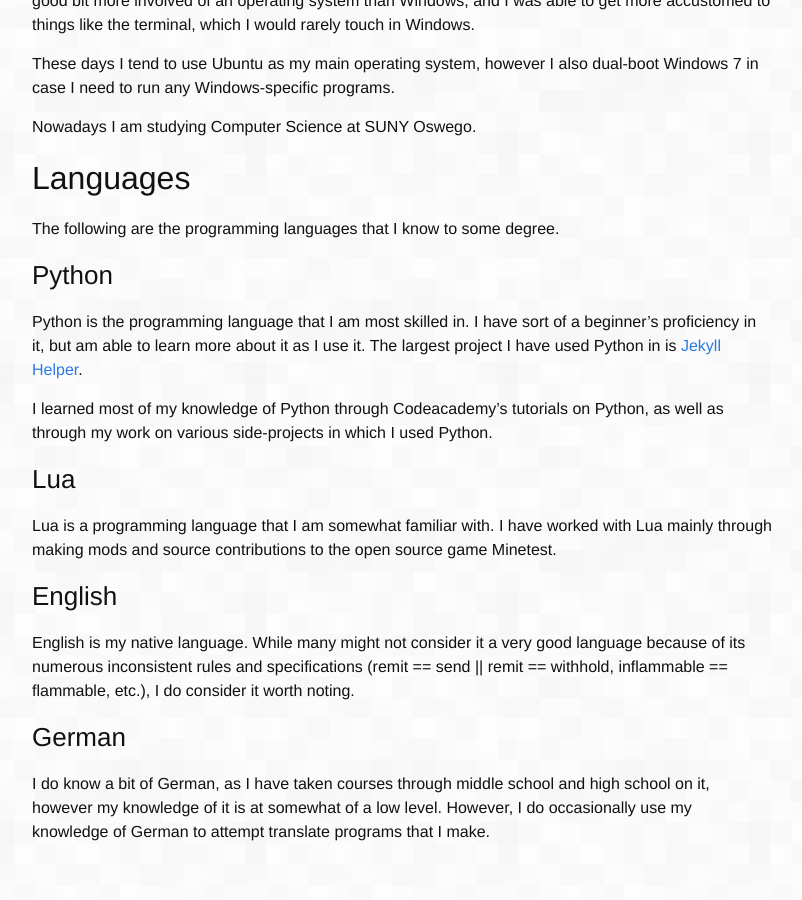
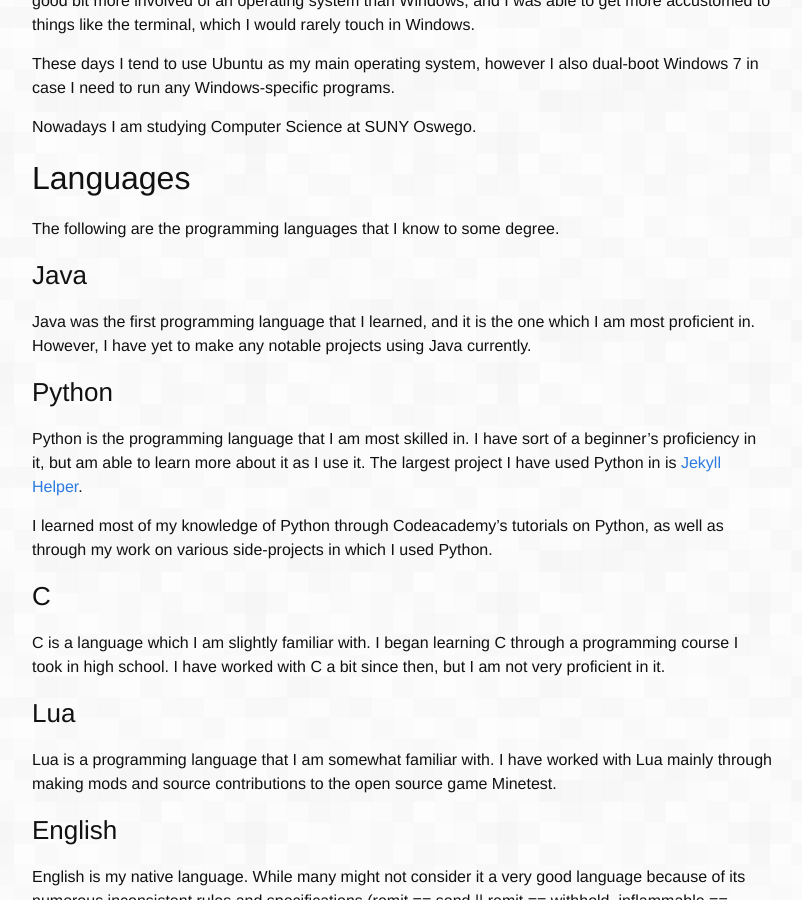
Before and after one commit to ExcaliburZero/christopher-randall-wells.divshot.io, a Jekyll site: the page built from about.md, in a window 1280 px wide and 900 px high, scrolled down 682 px. Shown: the whole window, without its empty margins (238-1040 px from the left). Built offline with Jekyll 4.4.1, drawn with Linux system fonts in a browser that asks for light colours.

Commit message:
Added information on Java and C to about page
Added some information on my knowledge of Java and C to the Languages section of the About page.

Closes #44

```diff
--- a/about.md
+++ b/about.md
@@ -28,10 +28,16 @@ Nowadays I am studying Computer Science at SUNY Oswego.
 ## Languages
 The following are the programming languages that I know to some degree.
 
+### Java
+Java was the first programming language that I learned, and it is the one which I am most proficient in. However, I have yet to make any notable projects using Java currently.
+
 ### Python
 Python is the programming language that I am most skilled in. I have sort of a beginner's proficiency in it, but am able to learn more about it as I use it. The largest project I have used Python in is [Jekyll Helper](https://excaliburzero.github.io/jekyll-helper/).
 
 I learned most of my knowledge of Python through Codeacademy's tutorials on Python, as well as through my work on various side-projects in which I used Python.
+
+### C
+C is a language which I am slightly familiar with. I began learning C through a programming course I took in high school. I have worked with C a bit since then, but I am not very proficient in it.
 
 ### Lua
 Lua is a programming language that I am somewhat familiar with. I have worked with Lua mainly through making mods and source contributions to the open source game Minetest.
```
